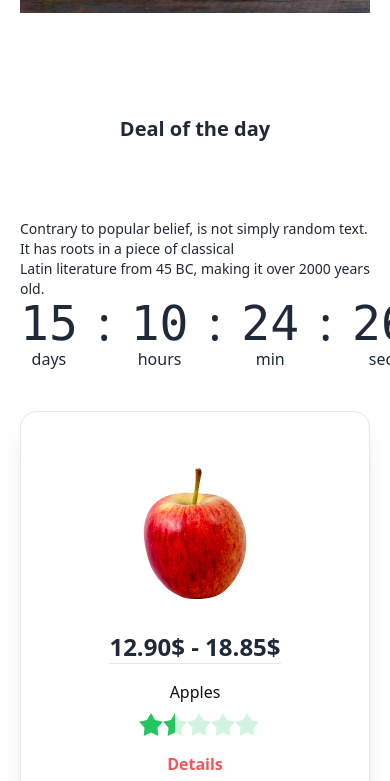
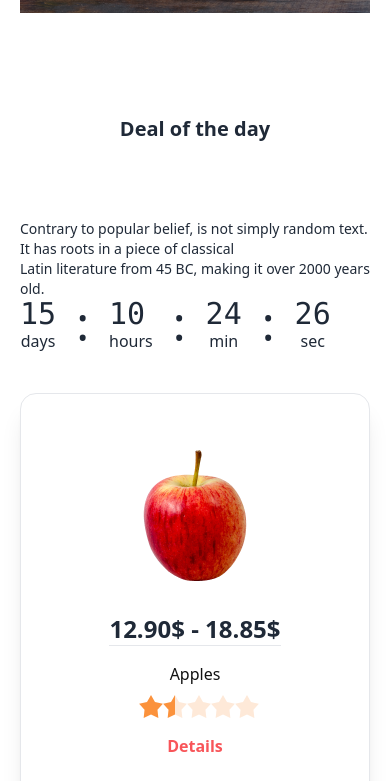
Before and after one commit to Mujahid2000/Assignment-3, a plain HTML site: page index.html in a window 390 px wide. Shown: the part 319-1100 px from the top of the page. Drawn offline with nearby package versions, Linux system fonts and the light colour scheme; grey boxes are pictures that could not be loaded.

Commit message:
add font size

```diff
--- a/index.html
+++ b/index.html
@@ -173,28 +173,28 @@
   <div>
     <div class="grid grid-flow-col gap-5 text-center  auto-cols-max lg:justify-end">
       <div class="flex flex-col">
-        <span class="countdown font-mono text-5xl">
+        <span class="countdown font-mono text-3xl lg:text-5xl ">
           <span style="--value:15;"></span>
         </span>
         days
       </div>
       <p class="text-5xl">:</p>
       <div class="flex flex-col">
-        <span class="countdown font-mono text-5xl">
+        <span class="countdown font-mono text-3xl lg:text-5xl">
           <span style="--value:10;"></span>
         </span>
         hours
       </div>
       <p class="text-5xl">:</p>
       <div class="flex flex-col">
-        <span class="countdown font-mono text-5xl">
+        <span class="countdown font-mono text-3xl lg:text-5xl">
           <span style="--value:24;"></span>
         </span>
         min
       </div>
       <p class="text-5xl">:</p>
       <div class="flex flex-col">
-        <span class="countdown font-mono text-5xl">
+        <span class="countdown font-mono text-3xl lg:text-5xl">
           <span style="--value:26;"></span>
         </span>
         sec
@@ -217,16 +217,16 @@
     <p class="text-[#121212] mt-2">Apples</p>
     <div class="rating rating-md rating-half">
       <input type="radio" name="rating-11" class="rating-hidden" />
-      <input type="radio" name="rating-11" class="bg-green-500 mask mask-star-2 mask-half-1" />
-      <input type="radio" name="rating-11" class="bg-green-500 mask mask-star-2 mask-half-2" />
-      <input type="radio" name="rating-11" class="bg-green-500 mask mask-star-2 mask-half-1" checked />
-      <input type="radio" name="rating-11" class="bg-green-500 mask mask-star-2 mask-half-2" />
-      <input type="radio" name="rating-11" class="bg-green-500 mask mask-star-2 mask-half-1" />
-      <input type="radio" name="rating-11" class="bg-green-500 mask mask-star-2 mask-half-2" />
-      <input type="radio" name="rating-11" class="bg-green-500 mask mask-star-2 mask-half-1" />
-      <input type="radio" name="rating-11" class="bg-green-500 mask mask-star-2 mask-half-2" />
-      <input type="radio" name="rating-11" class="bg-green-500 mask mask-star-2 mask-half-1" />
-      <input type="radio" name="rating-11" class="bg-green-500 mask mask-star-2 mask-half-2" />
+      <input type="radio" name="rating-11" class="bg-orange-400 mask mask-star-2 mask-half-1" />
+      <input type="radio" name="rating-11" class="bg-orange-400 mask mask-star-2 mask-half-2" />
+      <input type="radio" name="rating-11" class="bg-orange-400 mask mask-star-2 mask-half-1" checked />
+      <input type="radio" name="rating-11" class="bg-orange-400 mask mask-star-2 mask-half-2" />
+      <input type="radio" name="rating-11" class="bg-orange-400 mask mask-star-2 mask-half-1" />
+      <input type="radio" name="rating-11" class="bg-orange-400 mask mask-star-2 mask-half-2" />
+      <input type="radio" name="rating-11" class="bg-orange-400 mask mask-star-2 mask-half-1" />
+      <input type="radio" name="rating-11" class="bg-orange-400 mask mask-star-2 mask-half-2" />
+      <input type="radio" name="rating-11" class="bg-orange-400 mask mask-star-2 mask-half-1" />
+      <input type="radio" name="rating-11" class="bg-orange-400 mask mask-star-2 mask-half-2" />
     </div>
     <button class="text-[#F85559] font-bold mt-2" onclick="my_modal_5.showModal()">Details</button>
     <dialog id="my_modal_5" class="modal modal-bottom sm:modal-middle">
@@ -242,12 +242,12 @@
     <p class="text-center">Professional employees are there for you to pick the most <br> amazing and fresh fruits.</p>
     <div class="rating rating-md rating-half">
       <input type="radio" name="rating-11" class="rating-hidden" />
-      <input type="radio" name="rating-11" class="bg-green-500 mask mask-star-2 mask-half-1" />
-      <input type="radio" name="rating-11" class="bg-green-500 mask mask-star-2 mask-half-2" />
-      <input type="radio" name="rating-11" class="bg-green-500 mask mask-star-2 mask-half-1" checked />
-      <input type="radio" name="rating-11" class="bg-green-500 mask mask-star-2 mask-half-2" />
-      <input type="radio" name="rating-11" class="bg-green-500 mask mask-star-2 mask-half-1" />
-      <input type="radio" name="rating-11" class="bg-green-500 mask mask-star-2 mask-half-2" />
+      <input type="radio" name="rating-11" class="bg-orange-400 mask mask-star-2 mask-half-1" />
+      <input type="radio" name="rating-11" class="bg-orange-400 mask mask-star-2 mask-half-2" />
+      <input type="radio" name="rating-11" class="bg-orange-400 mask mask-star-2 mask-half-1" checked />
+      <input type="radio" name="rating-11" class="bg-orange-400 mask mask-star-2 mask-half-2" />
+      <input type="radio" name="rating-11" class="bg-orange-400 mask mask-star-2 mask-half-1" />
+      <input type="radio" name="rating-11" class="bg-orange-400 mask mask-star-2 mask-half-2" />
       <input type="radio" name="rating-11" class="bg-green-500 mask mask-star-2 mask-half-1" />
       <input type="radio" name="rating-11" class="bg-green-500 mask mask-star-2 mask-half-2" />
       <input type="radio" name="rating-11" class="bg-green-500 mask mask-star-2 mask-half-1" />
```
